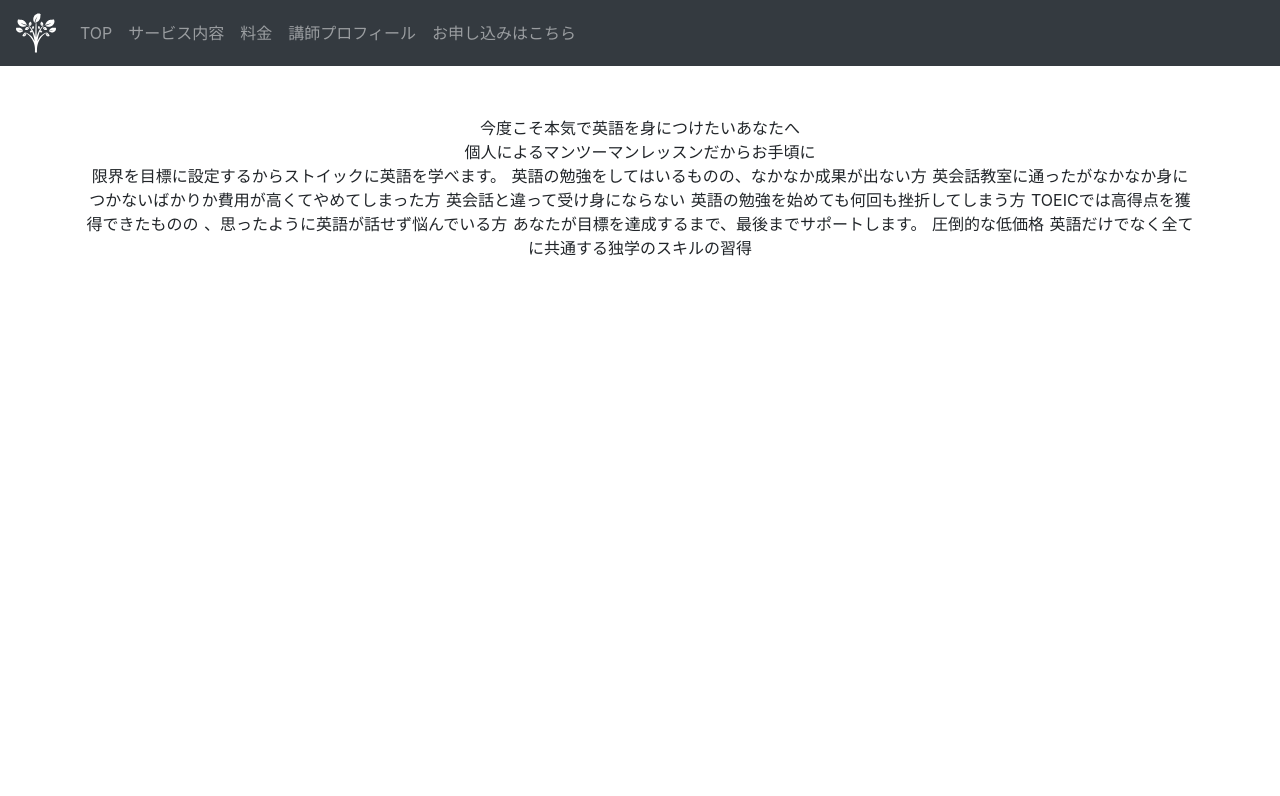
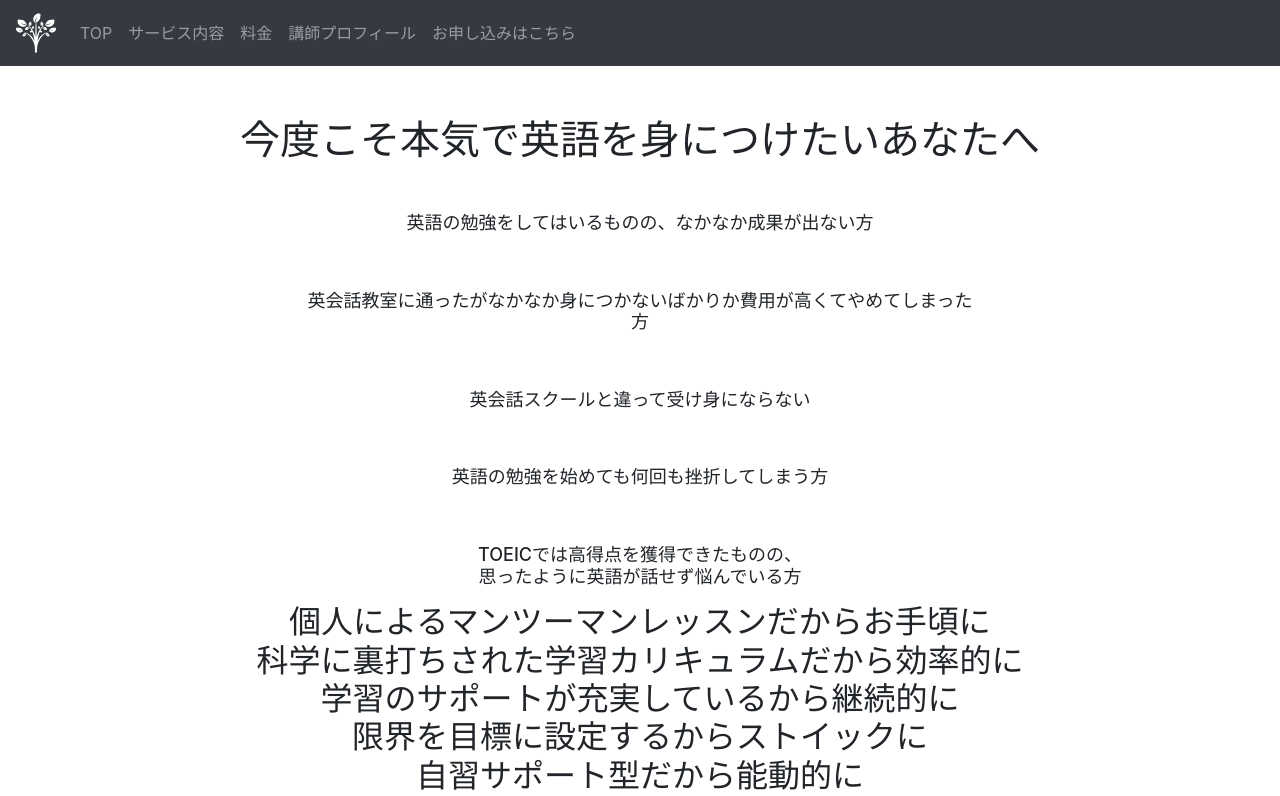
Before and after one commit to masalennon/myEnglish, a Nuxt app: page / in a window 1280 px wide. Shown: the top 796 px of the page. Built offline with nearby package versions, Linux system fonts and the light colour scheme.

Commit message:
added some photos, changed font size and so on.

```diff
--- a/layouts/default.vue
+++ b/layouts/default.vue
@@ -45,7 +45,7 @@ html {
 
 p {
   text-align: center;
-  font-size: 22px;
+  font-size: 18px;
   width: 60% !important;
   margin-right: auto;
   margin-left: auto;
--- a/pages/content.vue
+++ b/pages/content.vue
@@ -119,6 +119,10 @@
 			もう英会話教室は<br>
 			必要ありません！
 		  </h1>
+		  <h4>
+			英語を学べば、<br>世界が一気に広がる！
+		  </h4>
+			<img style="height: 230px;" :src="require('../assets/earth-with-children-ring-around.svg')" />
 		  <p class="unnecessary-eikaiwa-paragraph">
 			良質な教材はネット、書店に溢れています。<br>
 			必要なのはそれらの正しい活用方法と独学力です。<br>
@@ -142,7 +146,7 @@ h1 {
   width: 80%;
   margin-left: auto;
   margin-right: auto;
-  margin-bottom: 30px;
+  margin-bottom: 60px;
   font-weight: 700;
 }
 
--- a/pages/index.vue
+++ b/pages/index.vue
@@ -1,17 +1,43 @@
 <template>
   <main class="container">
 	<div class="">
-	  今度こそ本気で英語を身につけたいあなたへ<br>
-	  個人によるマンツーマンレッスンだからお手頃に<br>
-	  限界を目標に設定するからストイックに英語を学べます。
-	  英語の勉強をしてはいるものの、なかなか成果が出ない方
-	  英会話教室に通ったがなかなか身につかないばかりか費用が高くてやめてしまった方
-	  英会話と違って受け身にならない
-	  英語の勉強を始めても何回も挫折してしまう方
-	  TOEICでは高得点を獲得できたものの 、思ったように英語が話せず悩んでいる方
+	  <h1>
+		今度こそ本気で英語を身につけたいあなたへ
+	  </h1>
+	  <h3>
+		<p>
+		  英語の勉強をしてはいるものの、なかなか成果が出ない方
+		</p>
+		<p>
+		  英会話教室に通ったがなかなか身につかないばかりか費用が高くてやめてしまった方
+		</p>
+		<p>
+		  英会話スクールと違って受け身にならない
+		</p>
+		<p>
+		  英語の勉強を始めても何回も挫折してしまう方
+		</p>
+		<p>
+		  TOEICでは高得点を獲得できたものの、<br>
+		  思ったように英語が話せず悩んでいる方
+		</p>
+	  </h3>
+	  <h2>
+		個人によるマンツーマンレッスンだからお手頃に<br>
+		科学に裏打ちされた学習カリキュラムだから効率的に<br>
+		学習のサポートが充実しているから継続的に<br>
+		限界を目標に設定するからストイックに<br>
+		自習サポート型だから能動的に<br>
+		英語を学べます。
+	  </h2>
+
+	  独学で英語を身につけた講師が親身になってサポート
 	  あなたが目標を達成するまで、最後までサポートします。
 	  圧倒的な低価格
 	  英語だけでなく全てに共通する独学のスキルの習得
+
+	  下にスクロールしていくと植物が育っていくようにしよう。
+
 
 
 
--- a/pages/profile.vue
+++ b/pages/profile.vue
@@ -30,10 +30,11 @@ export default {
 <style>
 .profile {
   width: 100% !important;
+  margin-bottom: 400px;
 }
 
 .container {
-  min-height: 100vh;
+  min-height: 87vh;
   display: flex;
   justify-content: center;
   align-items: center;
```
Also changed, not shown: assets/black-leaves.svg (added), assets/earth-with-children-ring-around.svg (added).
